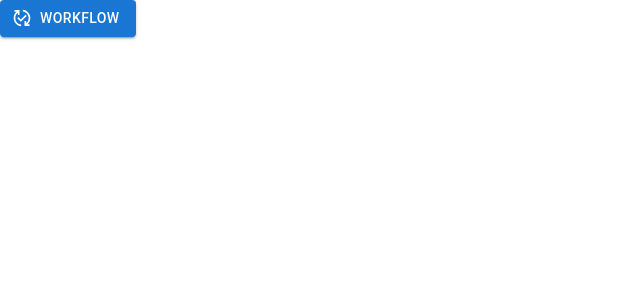
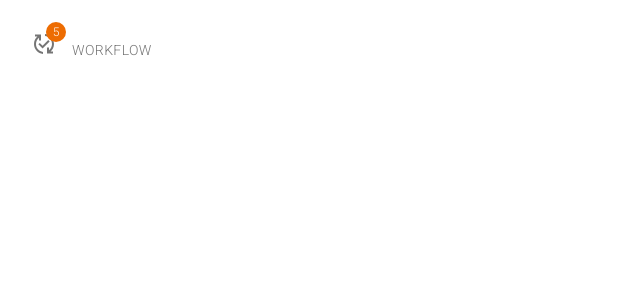
Before and after one commit to clari27/ReactChecklist, a React (Create React App) app: page / in a window 1280 px wide. Shown: the top 300 px of the page, without its empty margins (0-640 px from the left). Built offline with nearby package versions, Linux system fonts and the light colour scheme.

Commit message:
boxes added; components centered

```diff
--- a/db.json
+++ b/db.json
@@ -16,7 +16,7 @@
       "operacao": "pulverizada",
       "lastro": "n/a",
       "check": "manual",
-      "status": true
+      "status": false
     },
     {
       "id": 3,
@@ -25,7 +25,7 @@
       "operacao": "pulverizada",
       "lastro": "n/a",
       "check": "manual",
-      "status": true
+      "status": false
     },
     {
       "id": 4,
@@ -61,7 +61,7 @@
       "operacao": "pulverizada",
       "lastro": "n/a",
       "check": "manual",
-      "status": false
+      "status": true
     },
     {
       "id": 8,
@@ -88,7 +88,7 @@
       "operacao": "pulverizada",
       "lastro": "n/a",
       "check": "manual",
-      "status": true
+      "status": false
     },
     {
       "id": 11,
@@ -106,7 +106,7 @@
       "operacao": "pulverizada",
       "lastro": "n/a",
       "check": "manual",
-      "status": true
+      "status": false
     },
     {
       "id": 13,
@@ -133,7 +133,7 @@
       "operacao": "pulverizada",
       "lastro": "n/a",
       "check": "manual",
-      "status": false
+      "status": true
     },
     {
       "id": 16,
@@ -151,7 +151,7 @@
       "operacao": "pulverizada",
       "lastro": "n/a",
       "check": "manual",
-      "status": false
+      "status": true
     },
     {
       "id": 18,
@@ -160,7 +160,7 @@
       "operacao": "pulverizada",
       "lastro": "n/a",
       "check": "manual",
-      "status": false
+      "status": true
     },
     {
       "id": 19,
@@ -232,7 +232,7 @@
       "operacao": "corporativa",
       "lastro": "automatico",
       "check": "manual",
-      "status": true
+      "status": false
     },
     {
       "id": 27,
@@ -241,7 +241,7 @@
       "operacao": "corporativa",
       "lastro": "automatico",
       "check": "manual",
-      "status": true
+      "status": false
     },
     {
       "id": 28,
@@ -259,7 +259,7 @@
       "operacao": "corporativa",
       "lastro": "automatico",
       "check": "manual",
-      "status": true
+      "status": false
     },
     {
       "id": 30,
@@ -277,7 +277,7 @@
       "operacao": "corporativa",
       "lastro": "automatico",
       "check": "manual",
-      "status": true
+      "status": false
     },
     {
       "id": 32,
@@ -286,7 +286,7 @@
       "operacao": "corporativa",
       "lastro": "automatico",
       "check": "manual",
-      "status": true
+      "status": false
     },
     {
       "id": 33,
@@ -304,7 +304,7 @@
       "operacao": "corporativa",
       "lastro": "automatico",
       "check": "manual",
-      "status": true
+      "status": false
     },
     {
       "id": 35,
@@ -322,7 +322,7 @@
       "operacao": "corporativa",
       "lastro": "automatico",
       "check": "manual",
-      "status": true
+      "status": false
     },
     {
       "id": 37,
--- a/package.json
+++ b/package.json
@@ -5,6 +5,7 @@
   "dependencies": {
     "@emotion/react": "^11.7.1",
     "@emotion/styled": "^11.6.0",
+    "@fontsource/roboto": "^4.5.2",
     "@material-ui/core": "^4.12.3",
     "@material/icon-button": "^13.0.0",
     "@mui/icons-material": "^5.3.1",
--- a/public/index.html
+++ b/public/index.html
@@ -25,6 +25,8 @@
       Learn how to configure a non-root public URL by running `npm run build`.
     -->
     <title>React App</title>
+    <link rel="stylesheet" href="https://fonts.googleapis.com/css?family=Roboto:300&display=swap" />
+
   </head>
   <body>
     <noscript>You need to enable JavaScript to run this app.</noscript>
--- a/src/RadioButtons.js
+++ b/src/RadioButtons.js
@@ -48,10 +48,19 @@ function RadioButtons() {
   };
 
   return (
-    <Box flexDirection="row">
+    <Box
+      sx={{
+        display: "flex",
+        flexDirection: "row",
+        p: 1,
+        m: 1,
+        bgcolor: "background.paper",
+        borderRadius: 1,
+      }}
+    >
       <FormControl>
         <FormLabel id="demo-radio-buttons-group-label">
-          Selecione o tipo de Operação
+          <h2>Selecione o tipo de Operação</h2>
         </FormLabel>
         <RadioGroup
           defaultValue="1"
--- a/src/WorkflowButton.js
+++ b/src/WorkflowButton.js
@@ -2,17 +2,40 @@ import * as React from "react";
 import Button from "@mui/material/Button";
 import { Link } from "react-router-dom";
 import PublishedWithChangesOutlinedIcon from "@mui/icons-material/PublishedWithChangesOutlined";
+import Badge from "@mui/material/Badge";
+import Box from "@mui/material/Box";
 
 function WorkflowButton() {
   return (
-    <Button
-      variant="contained"
-      startIcon={<PublishedWithChangesOutlinedIcon />}
-      component={Link}
-      to="/questionario"
+    <Box
+      sx={{
+        color: "action.active",
+        justifyContent: "center",
+        display: "flex",
+        alignItems: "flex-start",
+        flexDirection: "column",
+        p: 1,
+        m: 1,
+      }}
     >
-      Workflow
-    </Button>
+      <Box
+        sx={{
+          display: "flex",
+          flexDirection: "row",
+          p: 1,
+          m: 1,
+          bgcolor: "background.paper",
+          borderRadius: 1,
+        }}
+      >
+        <Badge color="warning" badgeContent={5}>
+          <PublishedWithChangesOutlinedIcon />
+        </Badge>
+        <Button variant="space-between" component={Link} to="/questionario">
+          Workflow
+        </Button>
+      </Box>
+    </Box>
   );
 }
 
```
Also changed, not shown: 1 other file (tests, documents, lock files or other folders).
